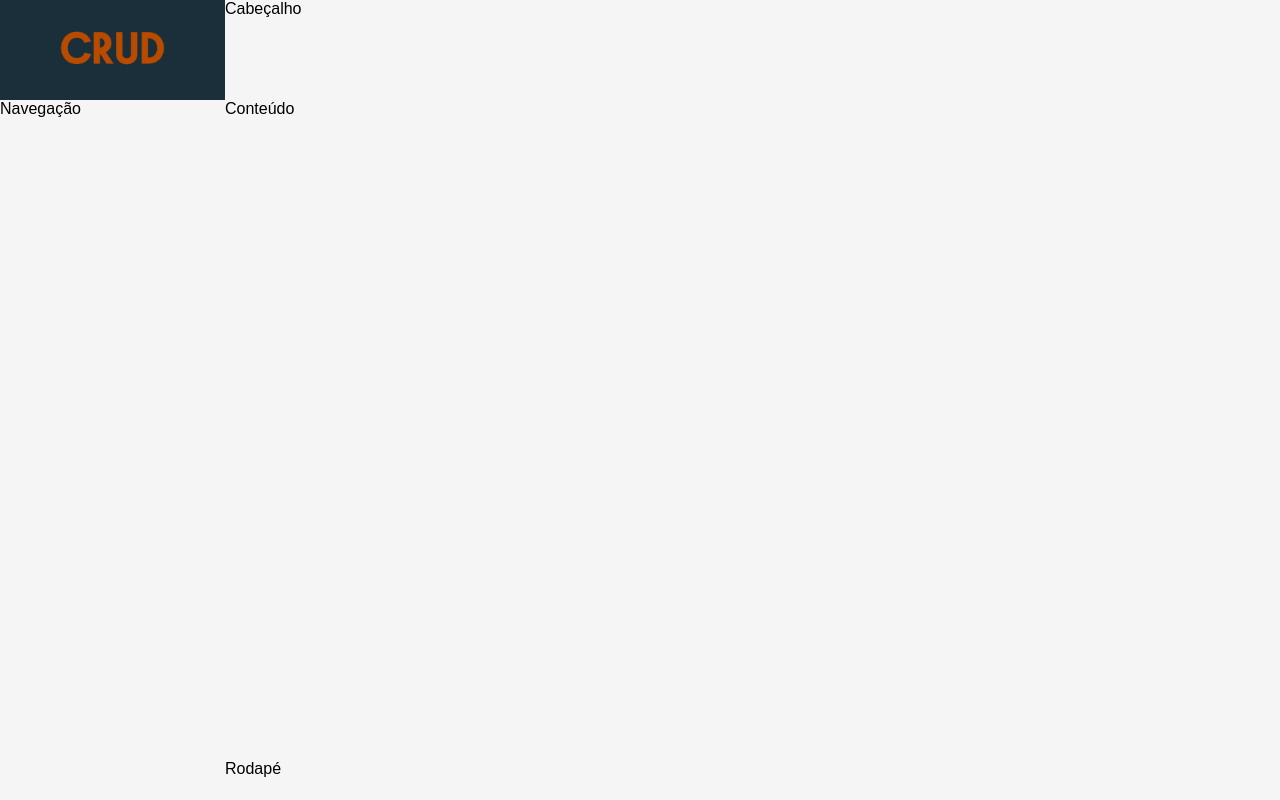
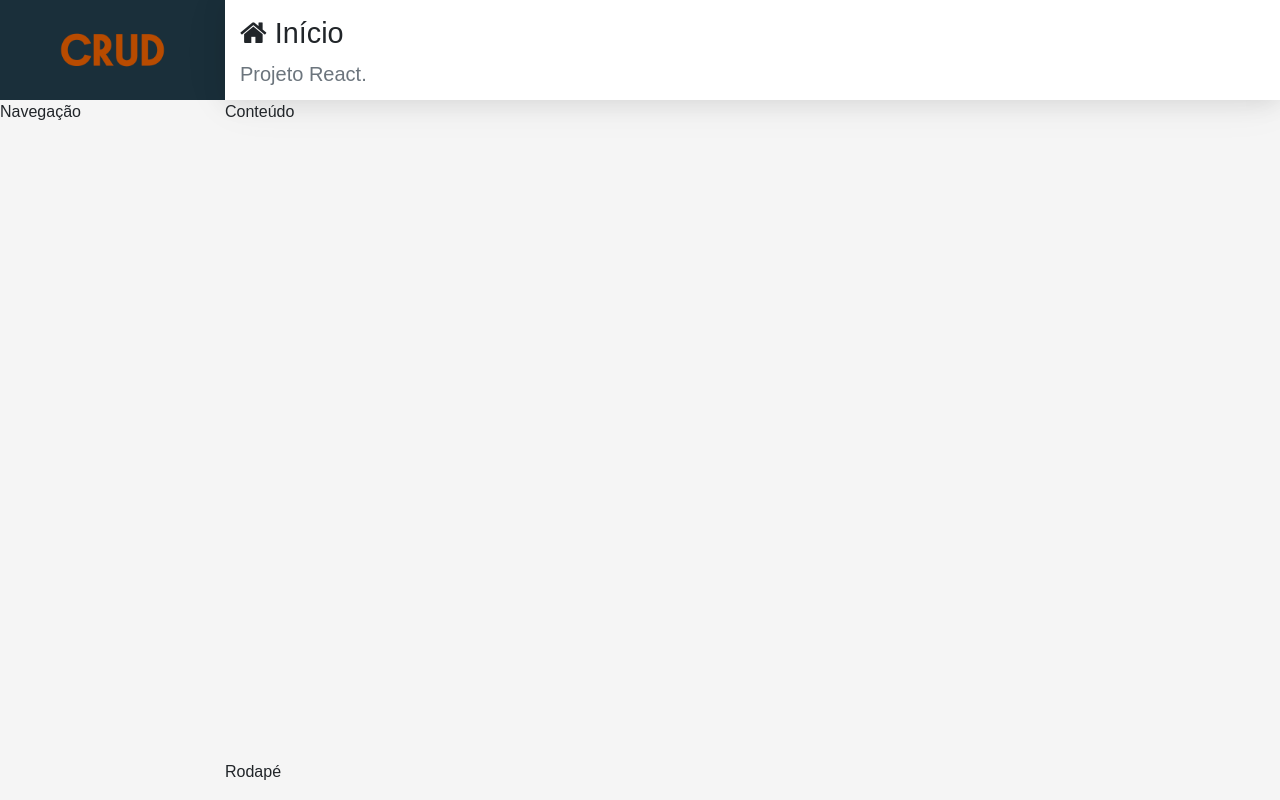
Before and after one commit to marcos-ti/crud-react, a React (Create React App) app in the folder frontend/: page / in a window 1280 px wide. Built offline with nearby package versions, Linux system fonts and the light colour scheme.

Commit message:
Estilizando o Header

```diff
--- a/frontend/src/components/template/Header.css
+++ b/frontend/src/components/template/Header.css
@@ -0,0 +1,11 @@
+header.header {
+    background-color: #fff;
+    padding: 0px 15px;
+    overflow: hidden;
+    white-space: nowrap;
+    box-shadow: var(--shadow);
+}
+
+header.header h1 {
+    font-size: 1.8em;
+}
--- a/frontend/src/components/template/Header.jsx
+++ b/frontend/src/components/template/Header.jsx
@@ -1,4 +1,11 @@
 import "./Header.css";
 import React from "react";
 
-export default (props) => <header className="header">Cabeçalho</header>;
+export default (props) => (
+  <header className="header d-none d-sm-flex flex-column">
+    <h1 className="mt-3">
+      <i className={`fa fa-${props.icon}`}></i> {props.title}
+    </h1>
+    <p className="lead text-muted">{props.subtitle}</p>
+  </header>
+);
--- a/frontend/src/components/template/Main.jsx
+++ b/frontend/src/components/template/Main.jsx
@@ -1,11 +1,10 @@
-import './Main.css'
-import React from 'react'
-import Header from './Header'
+import "./Main.css";
+import React from "react";
+import Header from "./Header";
 
-export default props =>
-    <React.Fragment>
-        <Header />
-            <main className="content">
-                Conteúdo
-            </main>
-    </React.Fragment>
+export default (props) => (
+  <React.Fragment>
+    <Header {...props} />
+    <main className="content">Conteúdo</main>
+  </React.Fragment>
+);
--- a/frontend/src/main/App.jsx
+++ b/frontend/src/main/App.jsx
@@ -1,15 +1,18 @@
-import './App.css'
-import React from 'react'
+import "bootstrap/dist/css/bootstrap.min.css";
+import "font-awesome/css/font-awesome.min.css";
+import "./App.css";
+import React from "react";
 
-import Logo from '../components/template/Logo'
-import Nav from '../components/template/Nav'
-import Main from '../components/template/Main'
-import Footer from '../components/template/Footer'
+import Logo from "../components/template/Logo";
+import Nav from "../components/template/Nav";
+import Main from "../components/template/Main";
+import Footer from "../components/template/Footer";
 
-export default props =>
-    <div className="app">
-        <Logo />
-        <Nav />
-        <Main />
-        <Footer />
-    </div>
+export default (props) => (
+  <div className="app">
+    <Logo />
+    <Nav />
+    <Main icon="home" title="Início" subtitle="Projeto React." />
+    <Footer />
+  </div>
+);
```
